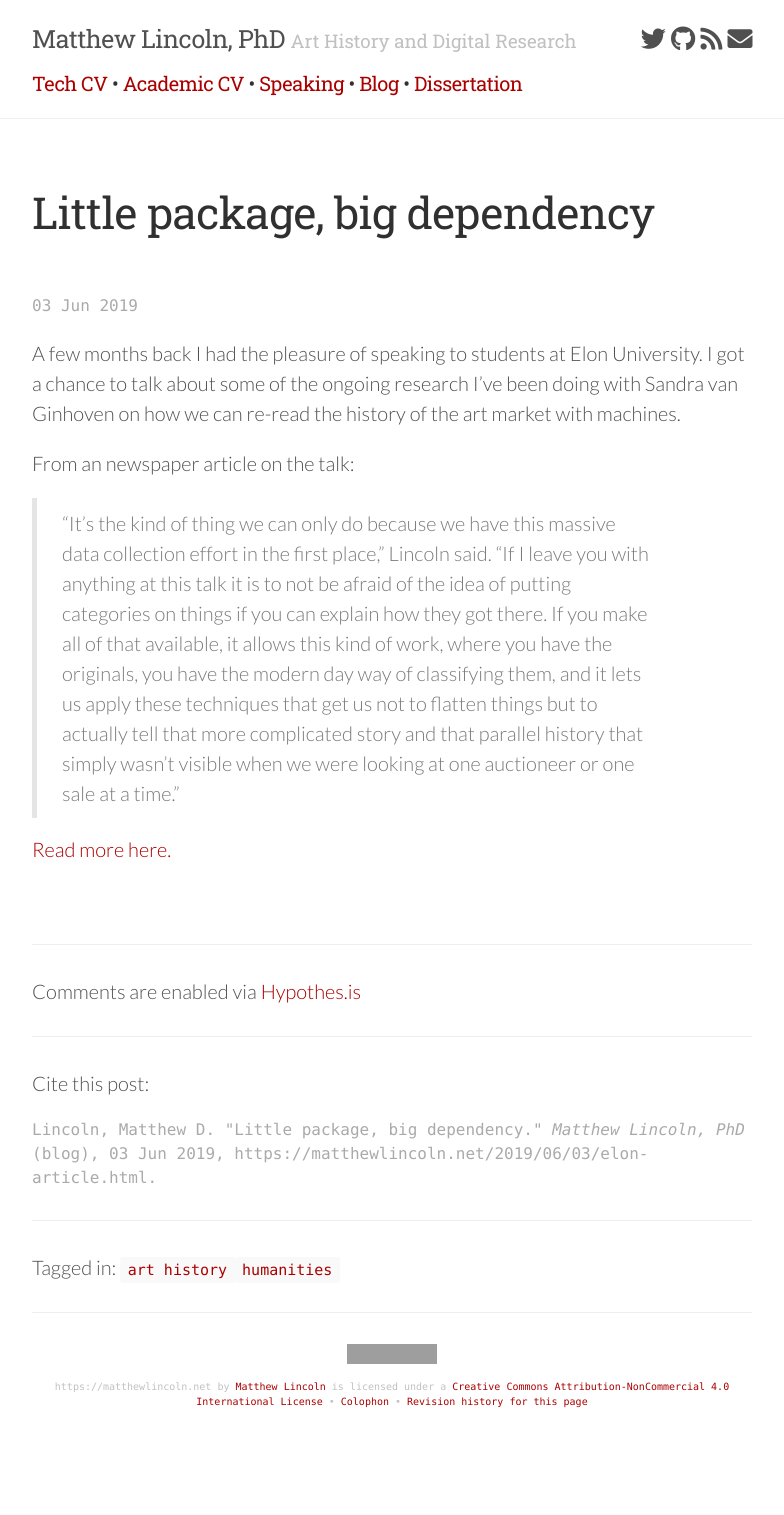
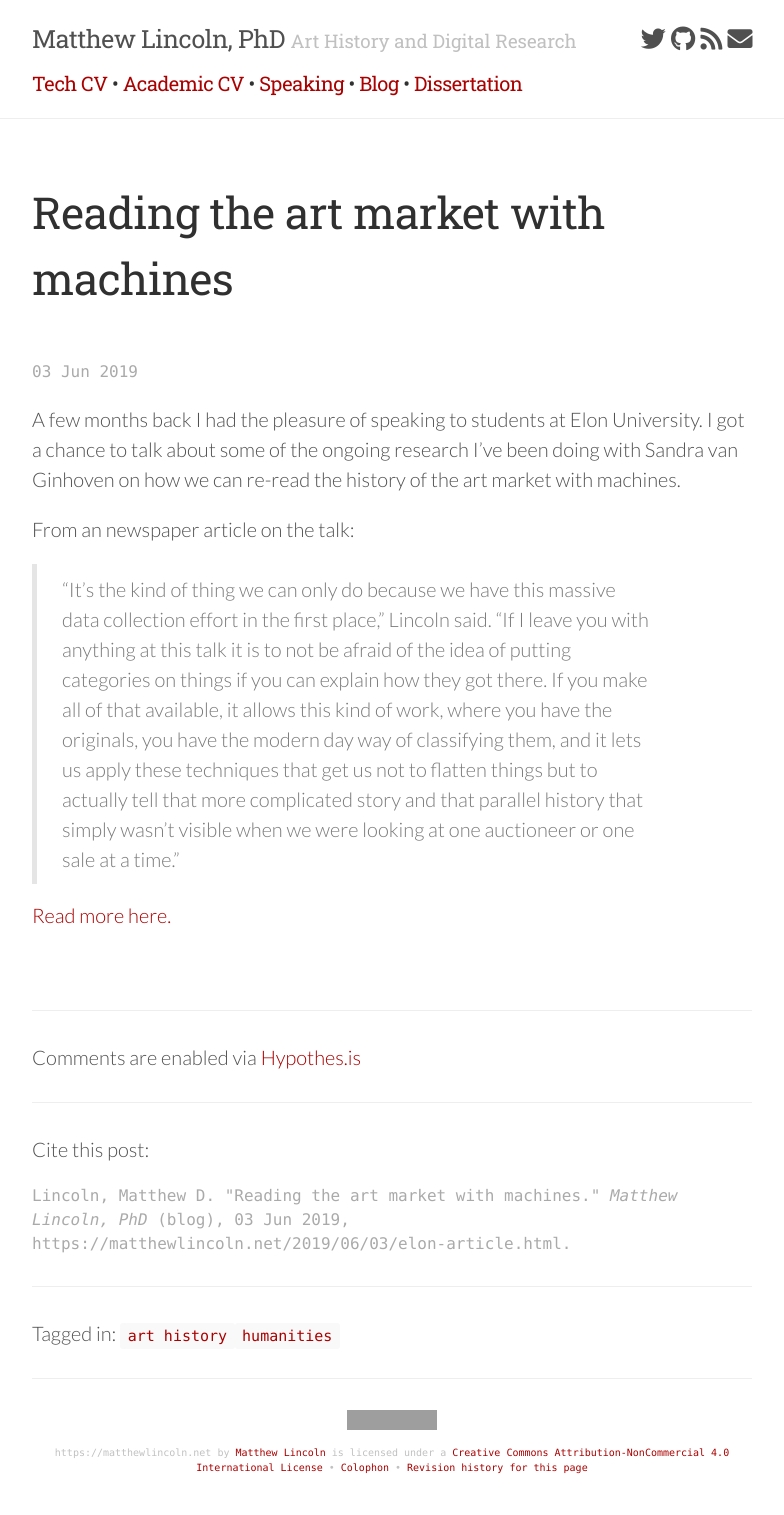
Before and after one commit to mdlincoln/mdlincoln.github.io, a Jekyll site: the page built from _posts/2019-06-03-elon-article.md, in a window 1280 px wide. Shown: the whole page, without its empty margins (248-1032 px from the left). Built offline with Jekyll 4.4.1, drawn with Linux system fonts in a browser that asks for light colours; nearby versions of some CDN libraries; before the commit the page ends 1449 px from its top, so only the background shows below that; grey boxes are pictures that could not be loaded.

Commit message:
title fix

```diff
--- a/_posts/2019-06-03-elon-article.md
+++ b/_posts/2019-06-03-elon-article.md
@@ -1,7 +1,7 @@
 ---
 layout: post
 title: |
-  Little package, big dependency
+  Reading the art market with machines
 date: 2019-06-03 13:26:12
 tags:
 - art history
```
